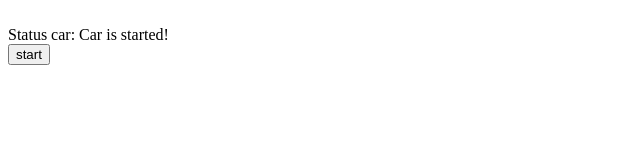
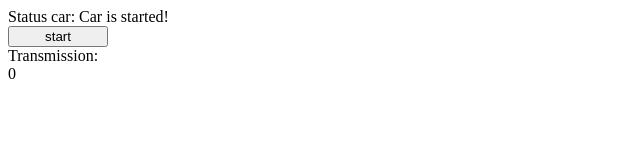
Before and after one commit to maxbbkCmd/it-incubator-OOP, a plain HTML site: page index.html in a window 1280 px wide. Both pictures are taken after a click on the button "start". Shown: the whole page, without its empty margins (0-640 px from the left). Drawn offline with Linux system fonts and the light colour scheme.

Commit message:
Add transmission function

```diff
--- a/index.html
+++ b/index.html
@@ -7,13 +7,14 @@
   <link rel="stylesheet" href="./style.css">
 </head>
 <body>
-  <br class="container">
+  <div class="container">
     <div class="status-container">
-      <label>Status car:</label><span class="status-message">Off</span></span>
+      <label>Status car:</label><span class="status-message">Off</span>
     </div>
     <button class="btn">
       start
     </button>
+    <label>Transmission: </label><span class="transmission-text"></span>
   </div>
   <script src='./index.js'></script>
 </body>
--- a/index.js
+++ b/index.js
@@ -1,5 +1,6 @@
 const btn = document.querySelector('.btn');
-const statusMessage = document.querySelector('.status-message')
+const statusMessage = document.querySelector('.status-message');
+const transmission = document.querySelector('.transmission-text');
 
 // Run you car!
 const carRun = () => {
@@ -14,6 +15,7 @@ const carRun = () => {
 // Car is stardet!
 function carStart() {
   drawStatus(' Car is started!');
+  setInterval(showTransmissionValue, 1000)
 };
 
 // Whith car something wrong!
@@ -26,8 +28,7 @@ function carBroke() {
   ];
   statusNotification.forEach((item, index) => {
     setTimeout(() => {
-      drawStatus(item)
-    }, (index + 1) * 600)
+      drawStatus(item)}, index * 700)
   })
 };
 
@@ -36,4 +37,11 @@ function drawStatus(status) {
   statusMessage.innerHTML = status;
 };
 
+// Show transmission value in html
+function showTransmissionValue() {
+  let transmissionValue = 0;
+  transmission.innerHTML = transmissionValue
+  transmissionValue++;
+};
+
 btn.addEventListener('click', carRun)
--- a/style.css
+++ b/style.css
@@ -2,3 +2,7 @@
   display: flex;
   flex-direction: column;
 }
+
+button {
+  width: 100px;
+}
```
